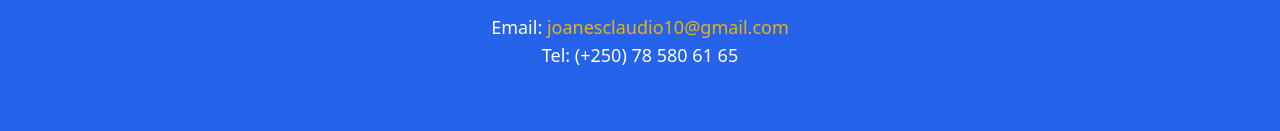
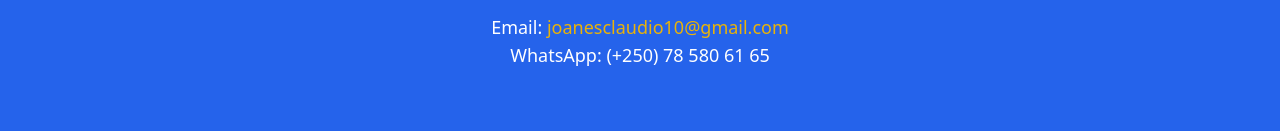
Before and after one commit to Nshimiyimana10/MY-PORTFOLIO, a plain HTML site: page index.html in a window 1280 px wide. Shown: the part 2475-2606 px from the top of the page. Drawn offline with nearby package versions, Linux system fonts and the light colour scheme.

Commit message:
make a little modification

```diff
--- a/index.html
+++ b/index.html
@@ -99,7 +99,7 @@
       <h3 class="text-3xl font-bold mb-6">Contact Me</h3>
       <p class="text-lg mb-4">Let’s collaborate on your next project or just chat about web development!</p>
       <p class="text-lg">Email: <a href="mailto:joanesclaudio10@gmail.com" class="text-yellow-500">joanesclaudio10@gmail.com</a></p>
-      <p class="text-lg">Tel: (+250) 78 580 61 65</p>
+      <p class="text-lg">WhatsApp: (+250) 78 580 61 65</p>
     </div>
   </section>
 
```
